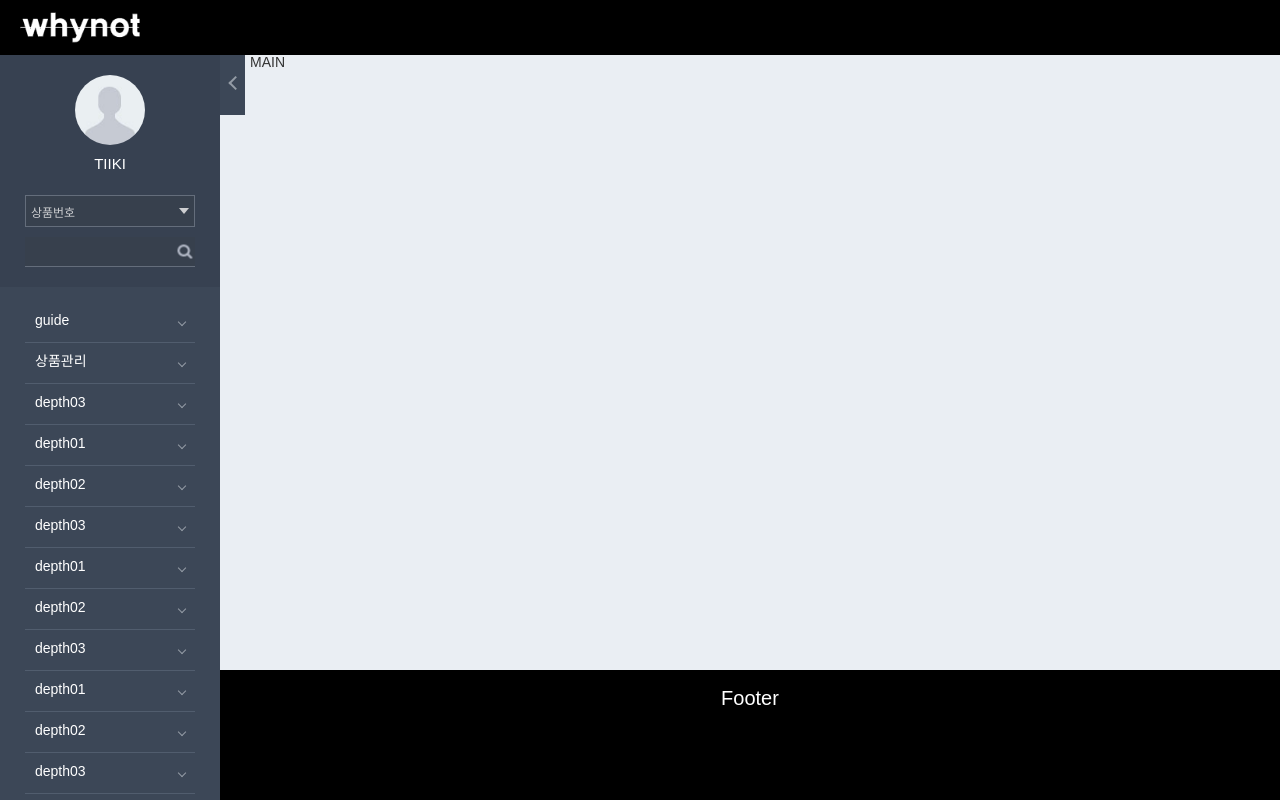
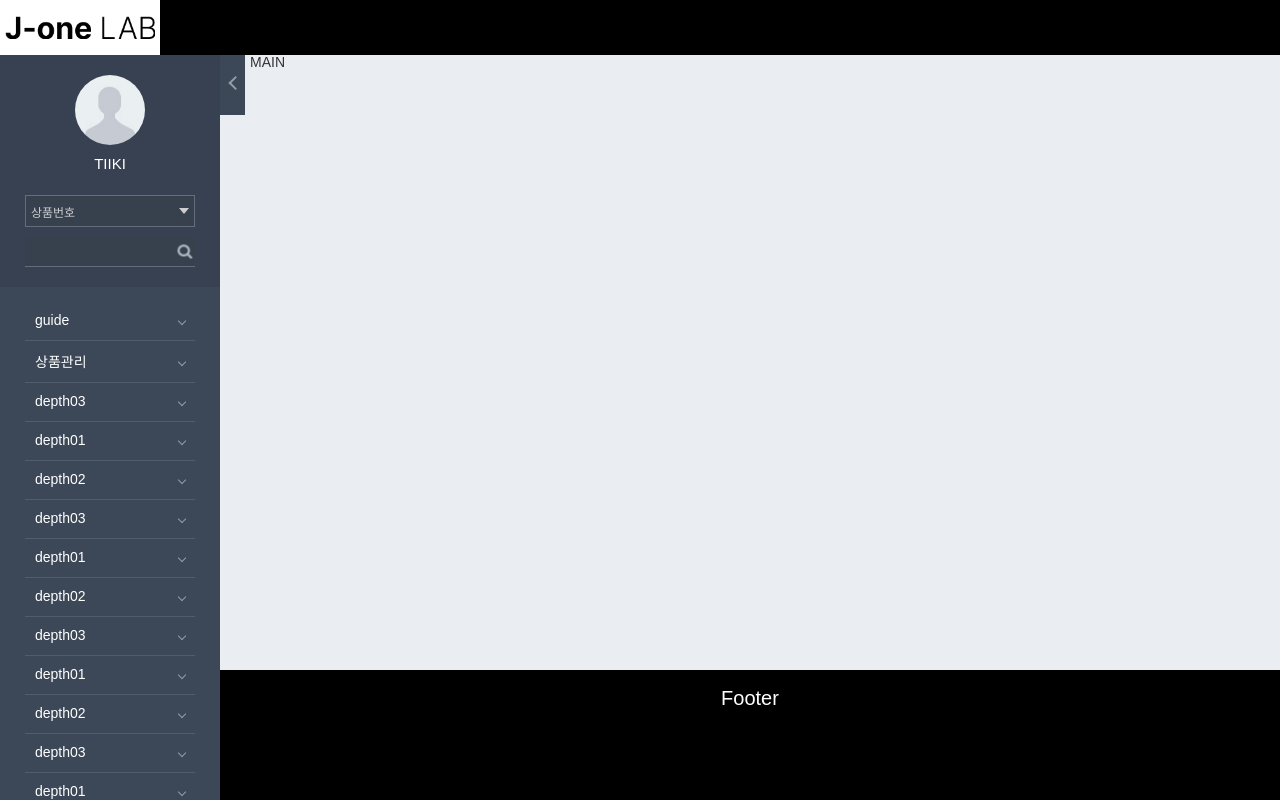
Before and after one commit to kang1234536/jonlabAdminPj, a React (Create React App) app: page / in a window 1280 px wide. Built offline with nearby package versions, Linux system fonts and the light colour scheme.

Commit message:
수정 : gnb 이벤트

```diff
--- a/package.json
+++ b/package.json
@@ -13,7 +13,6 @@
     "react-helmet": "^6.1.0",
     "react-router-dom": "^6.22.1",
     "react-scripts": "5.0.1",
-    "resize-observer-polyfill": "^1.5.1",
     "simplebar": "^6.2.5",
     "simplebar-react": "^3.2.4",
     "swiper": "^11.0.6",
--- a/public/resources/css/layout.css
+++ b/public/resources/css/layout.css
@@ -3,7 +3,7 @@
 #root {position:relative;box-sizing:border-box;min-width:1024px;height:100%;min-height:100%;height:auto !important;padding:0 0 200px;background-color:#eaeef3;}
 
 #header {position:fixed;left:0;top:0;box-sizing:border-box;width:100%;padding:0 20px;background-color:#000;z-index:50;}
-#header .logo a {display:block;width:120px;height:55px;background:url('../images/logo_whynot_white.png') no-repeat center;background-size:100% auto;}
+#header .logo a {display:block;width:120px;height:55px;margin-left:-20px;padding:0 20px;background:#fff url('../images/logo.png') no-repeat center;background-size:150px auto;}
 #header .logo a em {display:block;overflow:hidden;width:0;height:0;line-height:0;}
 
 #gnb {position:fixed;left:0;top:55px;bottom:0;width:220px;line-height:20px;background-color:#3c4757;transition:left .6s ease;z-index:50;}
@@ -21,10 +21,10 @@
 /* #gnb .gnbListBox {display:block;background} */
 #gnb .gnbListBox > ul {padding:15px 0;}
 #gnb .gnbListBox > ul > li {padding:0 25px;}
-#gnb .gnbListBox > ul > li > a {display:block;position:relative;padding:10px;font-size:14px;font-weight:500;color:#fff;border-top:1px solid #515d6e;}
-#gnb .gnbListBox > ul > li:first-child > a {border-top:none;}
-#gnb .gnbListBox > ul > li > a:after {display:block;content:"";position:absolute;right:10px;top:50%;width:5px;height:5px;border-left:1px solid #949ca6;border-top:1px solid #949ca6;transform:translate(0, -50%) rotate(-135deg);}
-#gnb .gnbListBox > ul > li.active > a:after {transform:translate(0, -50%) rotate(45deg);}
+#gnb .gnbListBox > ul > li > button {display:block;position:relative;box-sizing:border-box;width:100%;padding:10px;font-size:14px;font-weight:500;color:#fff;text-align:left;border-top:1px solid #515d6e;}
+#gnb .gnbListBox > ul > li:first-child > button {border-top:none;}
+#gnb .gnbListBox > ul > li > button:after {display:block;content:"";position:absolute;right:10px;top:50%;width:5px;height:5px;border-left:1px solid #949ca6;border-top:1px solid #949ca6;transform:translate(0, -50%) rotate(-135deg);}
+#gnb .gnbListBox > ul > li.active > button:after {transform:translate(0, -50%) rotate(45deg);}
 #gnb .gnbListBox .depth02 {display:none;margin:0 -25px;padding:10px 0;background-color:#39404d;}
 #gnb .gnbListBox .depth02 > ul > li {padding:0 30px;}
 #gnb .gnbListBox .depth02 > ul > li > a {display:block;padding:10px 5px;color:#949ca6;}
--- a/src/Router/GState.js
+++ b/src/Router/GState.js
@@ -6,8 +6,11 @@ export const GState = React.createContext(null);
 // 전역으로 사용할 변수 및 function 주입
 const GStateProvider = ({ children }) => {
 
+	const [pageRoot, setPageRoot] = useState('/');
+
 	const value = {
-
+		pageRoot,
+		setPageRoot,
 	};
 
 
--- a/src/layout/Gnb.js
+++ b/src/layout/Gnb.js
@@ -1,14 +1,15 @@
-import React, {useRef, useEffect} from 'react';
+import React, {useRef, useEffect, useContext} from 'react';
 import { Link } from 'react-router-dom';
-import SimpleBar from 'simplebar-react';
+// import SimpleBar from 'simplebar-react';
 import Selectbox from 'ui_component/selectbox';
 import Searchbox from 'ui_component/searchbox';
-import 'simplebar/dist/simplebar.min.css';
+import {GState} from 'Router/GState';
 
 const Gnb = () => {
 	const gnbEl = useRef(null);
 	const itemMenuList = useRef(null);
 	const btnFold = useRef(null);
+	const {pageRoot} = useContext(GState);
 	// let itemDepth01;
 
 	const subDepthCloseAll = ()=>{
@@ -18,12 +19,44 @@ const Gnb = () => {
 		});
 	}
 
-	useEffect(()=>{
-		// let itemDepth01 = document.querySelectorAll(`.${itemMenuList.current.className} > ul > li > a`);
-		let itemDepth01 = document.querySelectorAll(`.${itemMenuList.current.className} > ul > li > a`);
+	const gnbFoldFnc = (e)=>{
+		// console.log(e);
+		console.log('e.target.parentNode ======== ', e.target.parentNode);
+		var btnFold = e.target.parentNode;
+		var classList = btnFold.classList;
+		var containerEl = gnbEl.current.nextElementSibling;
+		var footerEl = document.querySelector('#footer');
+		var fixedBtnbox = document.querySelector('.fixedBtnBox');
+		var hasClass = false;
 
-		itemDepth01.forEach((el)=>{
-			el.addEventListener('click', (e)=> {
+		console.log(classList);
+		classList.forEach((val)=>{
+			console.log(val);
+			if(val === 'close') {
+				hasClass = true;
+			}
+			return false;
+		});
+
+		if(hasClass) {
+			gnbEl.current.style.left = '0';
+			classList.remove('close');
+			containerEl.style.paddingLeft = '250px';
+			footerEl.style.left = '220';
+			console.log('111======', fixedBtnbox);
+			if(fixedBtnbox) fixedBtnbox.style.left = '220px';
+		}else{
+			gnbEl.current.style.left = '-220px';
+			classList.add('close');
+			containerEl.style.paddingLeft = '30px';
+			footerEl.style.left = '0';
+			console.log('222======', fixedBtnbox);
+			if(fixedBtnbox) fixedBtnbox.style.left = '0';
+		}
+	}
+
+
+	const subDepthClick = (e)=>{
 		e.preventDefault();
 		var _this = e.target;
 		var _next = _this.nextElementSibling;
@@ -38,45 +71,16 @@ const Gnb = () => {
 			_nextStyle.display = 'none';
 			_liItem.classList.remove('active');
 		}
-			});
-		});
-
-		btnFold.current.addEventListener('click', (e)=>{
-			// console.log(e);
-			var classList = btnFold.current.classList;
-			var containerEl = gnbEl.current.nextElementSibling;
-			var footerEl = document.querySelector('#footer');
-			var fixedBtnbox = document.querySelector('.fixedBtnBox');
-			var hasClass = false;
-
-			classList.forEach((val)=>{
-				if(val === 'close') {
-					hasClass = true;
-				}
-				return false;
-			});
-
-			if(hasClass) {
-				gnbEl.current.style.left = '0';
-				classList.remove('close');
-				containerEl.style.paddingLeft = '250px';
-				footerEl.style.left = '220';
-				console.log(fixedBtnbox);
-				if(fixedBtnbox) fixedBtnbox.style.left = '220px';
-			}else{
-				gnbEl.current.style.left = '-220px';
-				classList.add('close');
-				containerEl.style.paddingLeft = '30px';
-				footerEl.style.left = '0';
-				if(fixedBtnbox) fixedBtnbox.style.left = '0';
 	}
 
-		});
-	});
+	useEffect(()=>{
+
+
+	}, [pageRoot]);
 
 	return (
 		<nav id="gnb" ref={gnbEl}>
-			<SimpleBar className="gnbInner">
+			<div  className="gnbInner">
 				<div className="gnbTop">
 					<div className="userInfo">
 						<span className="photo">
@@ -90,13 +94,14 @@ const Gnb = () => {
 							defaultVal = {'상품번호'}
 							selectVal = {['구매자명', '구매자연락처', '수취인명', '상품번호', '운송장번호']}
 						/>
-						<Searchbox></Searchbox>
+
+						<Searchbox />
 					</div>
 				</div>
 				<div className="gnbListBox" ref={itemMenuList}>
 					<ul>
 						<li>
-							<Link to="guide">guide</Link>
+							<button type="button" onClick={subDepthClick}>guide</button>
 							<div className="depth02">
 								<ul>
 									<li><Link to="register_template">register guide</Link></li>
@@ -107,7 +112,7 @@ const Gnb = () => {
 							</div>
 						</li>
 						<li>
-							<Link to="#">상품관리</Link>
+							<button type="button" onClick={subDepthClick}>상품관리</button>
 							<div className="depth02">
 								<ul>
 									<li><Link to="regPrd">상품등록</Link></li>
@@ -115,7 +120,7 @@ const Gnb = () => {
 							</div>
 						</li>
 						<li>
-							<Link to="#">depth03</Link>
+							<button type="button" onClick={subDepthClick}>depth03</button>
 							<div className="depth02">
 								<ul>
 									<li><Link to="#">depth03_01</Link></li>
@@ -126,7 +131,7 @@ const Gnb = () => {
 							</div>
 						</li>
 						<li>
-							<Link to="#">depth01</Link>
+							<button type="button" onClick={subDepthClick}>depth01</button>
 							<div className="depth02">
 								<ul>
 									<li><Link to="#">depth01_01</Link></li>
@@ -137,7 +142,7 @@ const Gnb = () => {
 							</div>
 						</li>
 						<li>
-							<Link to="#">depth02</Link>
+							<button type="button" onClick={subDepthClick}>depth02</button>
 							<div className="depth02">
 								<ul>
 									<li><Link to="#">depth02_01</Link></li>
@@ -148,7 +153,7 @@ const Gnb = () => {
 							</div>
 						</li>
 						<li>
-							<Link to="#">depth03</Link>
+							<button type="button" onClick={subDepthClick}>depth03</button>
 							<div className="depth02">
 								<ul>
 									<li><Link to="#">depth03_01</Link></li>
@@ -159,7 +164,7 @@ const Gnb = () => {
 							</div>
 						</li>
 						<li>
-							<Link to="#">depth01</Link>
+							<button type="button" onClick={subDepthClick}>depth01</button>
 							<div className="depth02">
 								<ul>
 									<li><Link to="#">depth01_01</Link></li>
@@ -170,7 +175,7 @@ const Gnb = () => {
 							</div>
 						</li>
 						<li>
-							<Link to="#">depth02</Link>
+							<button type="button" onClick={subDepthClick}>depth02</button>
 							<div className="depth02">
 								<ul>
 									<li><Link to="#">depth02_01</Link></li>
@@ -181,7 +186,7 @@ const Gnb = () => {
 							</div>
 						</li>
 						<li>
-							<Link to="#">depth03</Link>
+							<button type="button" onClick={subDepthClick}>depth03</button>
 							<div className="depth02">
 								<ul>
 									<li><Link to="#">depth03_01</Link></li>
@@ -192,7 +197,7 @@ const Gnb = () => {
 							</div>
 						</li>
 						<li>
-							<Link to="#">depth01</Link>
+							<button type="button" onClick={subDepthClick}>depth01</button>
 							<div className="depth02">
 								<ul>
 									<li><Link to="#">depth01_01</Link></li>
@@ -203,7 +208,7 @@ const Gnb = () => {
 							</div>
 						</li>
 						<li>
-							<Link to="#">depth02</Link>
+							<button type="button" onClick={subDepthClick}>depth02</button>
 							<div className="depth02">
 								<ul>
 									<li><Link to="#">depth02_01</Link></li>
@@ -214,7 +219,7 @@ const Gnb = () => {
 							</div>
 						</li>
 						<li>
-							<Link to="#">depth03</Link>
+							<button type="button" onClick={subDepthClick}>depth03</button>
 							<div className="depth02">
 								<ul>
 									<li><Link to="#">depth03_01</Link></li>
@@ -225,7 +230,7 @@ const Gnb = () => {
 							</div>
 						</li>
 						<li>
-							<Link to="#">depth01</Link>
+							<button type="button" onClick={subDepthClick}>depth01</button>
 							<div className="depth02">
 								<ul>
 									<li><Link to="#">depth01_01</Link></li>
@@ -236,7 +241,7 @@ const Gnb = () => {
 							</div>
 						</li>
 						<li>
-							<Link to="#">depth02</Link>
+							<button type="button" onClick={subDepthClick}>depth02</button>
 							<div className="depth02">
 								<ul>
 									<li><Link to="#">depth02_01</Link></li>
@@ -247,7 +252,7 @@ const Gnb = () => {
 							</div>
 						</li>
 						<li>
-							<Link to="#">depth03</Link>
+							<button type="button" onClick={subDepthClick}>depth03</button>
 							<div className="depth02">
 								<ul>
 									<li><Link to="#">depth03_01</Link></li>
@@ -258,7 +263,7 @@ const Gnb = () => {
 							</div>
 						</li>
 						<li>
-							<Link to="#">depth01</Link>
+							<button type="button" onClick={subDepthClick}>depth01</button>
 							<div className="depth02">
 								<ul>
 									<li><Link to="#">depth01_01</Link></li>
@@ -269,7 +274,7 @@ const Gnb = () => {
 							</div>
 						</li>
 						<li>
-							<Link to="#">depth02</Link>
+							<button type="button" onClick={subDepthClick}>depth02</button>
 							<div className="depth02">
 								<ul>
 									<li><Link to="#">depth02_01</Link></li>
@@ -280,7 +285,7 @@ const Gnb = () => {
 							</div>
 						</li>
 						<li>
-							<Link to="#">depth03</Link>
+							<button type="button" onClick={subDepthClick}>depth03</button>
 							<div className="depth02">
 								<ul>
 									<li><Link to="#">depth03_01</Link></li>
@@ -291,7 +296,7 @@ const Gnb = () => {
 							</div>
 						</li>
 						<li>
-							<Link to="#">depth01</Link>
+							<button type="button" onClick={subDepthClick}>depth01</button>
 							<div className="depth02">
 								<ul>
 									<li><Link to="#">depth01_01</Link></li>
@@ -302,7 +307,7 @@ const Gnb = () => {
 							</div>
 						</li>
 						<li>
-							<Link to="#">depth02</Link>
+							<button type="button" onClick={subDepthClick}>depth02</button>
 							<div className="depth02">
 								<ul>
 									<li><Link to="#">depth02_01</Link></li>
@@ -313,7 +318,7 @@ const Gnb = () => {
 							</div>
 						</li>
 						<li>
-							<Link to="#">depth03</Link>
+							<button type="button" onClick={subDepthClick}>depth03</button>
 							<div className="depth02">
 								<ul>
 									<li><Link to="#">depth03_01</Link></li>
@@ -324,7 +329,7 @@ const Gnb = () => {
 							</div>
 						</li>
 						<li>
-							<Link to="#">depth01</Link>
+							<button type="button" onClick={subDepthClick}>depth01</button>
 							<div className="depth02">
 								<ul>
 									<li><Link to="#">depth01_01</Link></li>
@@ -335,7 +340,7 @@ const Gnb = () => {
 							</div>
 						</li>
 						<li>
-							<Link to="#">depth02</Link>
+							<button type="button" onClick={subDepthClick}>depth02</button>
 							<div className="depth02">
 								<ul>
 									<li><Link to="#">depth02_01</Link></li>
@@ -346,7 +351,7 @@ const Gnb = () => {
 							</div>
 						</li>
 						<li>
-							<Link to="#">depth03</Link>
+							<button type="button" onClick={subDepthClick}>depth03</button>
 							<div className="depth02">
 								<ul>
 									<li><Link to="#">depth03_01</Link></li>
@@ -358,8 +363,8 @@ const Gnb = () => {
 						</li>
 					</ul>
 				</div>
-			</SimpleBar>
-			<div className="btnFold" ref={btnFold}><button type="button"><em>접기</em></button></div>
+			</div>
+			<div className="btnFold" onClick={gnbFoldFnc}><button type="button"><em>접기</em></button></div>
 		</nav>
 	);
 }
```
Also changed, not shown: public/resources/images/logo.png (added), src/index.js (line endings or trailing spaces). Lines whose indentation alone changed are shown as unchanged.
